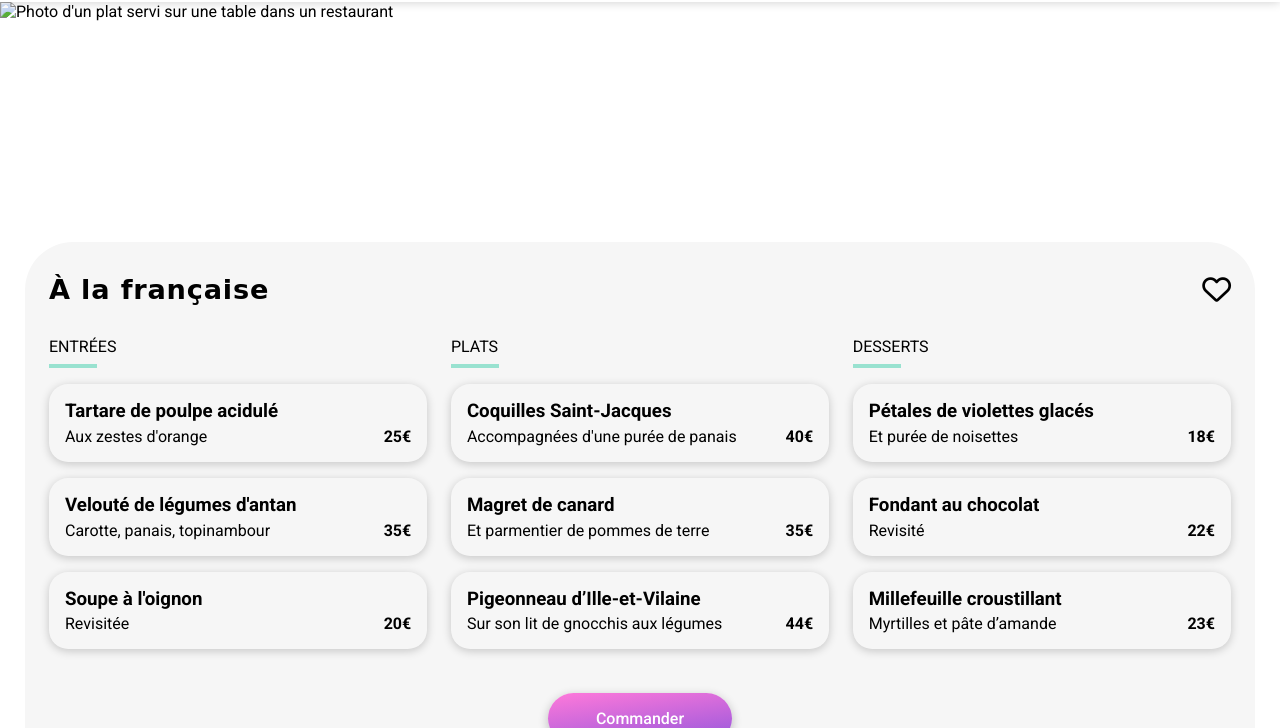
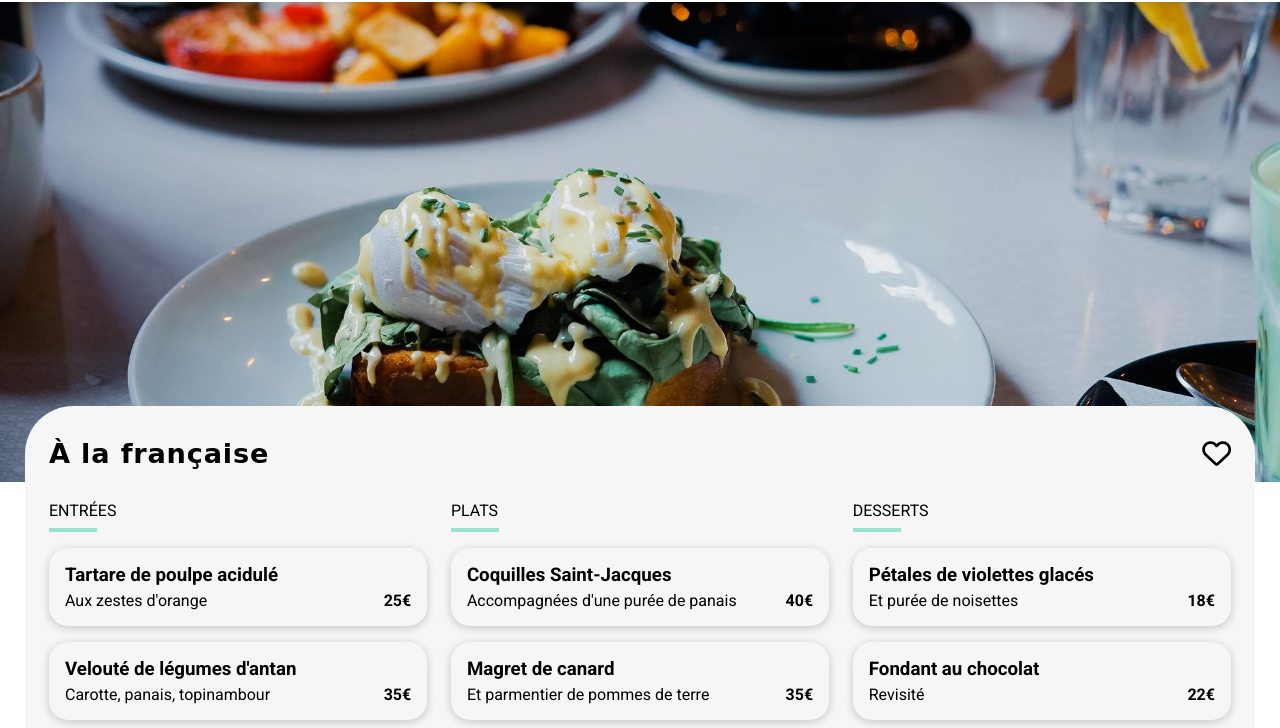
Before and after one commit to StephRob/StephaneRobert_3_16022021, a website: page a-la-française.html in a window 1280 px wide. Shown: the part 52-780 px from the top of the page. Drawn offline with Linux system fonts and the light colour scheme; a web font is replaced by a local one.

Commit message:
last images fix

```diff
--- a/a-la-française.html
+++ b/a-la-française.html
@@ -24,7 +24,7 @@
     <!-- BANNER -->
     <div class="banner">
       <p class="banner__img">
-        <img src="images/restaurants/toa-heftiba-DQKerTsQwi0-unsplash.jpg" title="À la française" alt="Photo d'un plat servi sur une table dans un restaurant">
+        <img src="images/large/toa-heftiba-DQKerTsQwi0-unsplash.jpg" title="À la française" alt="Photo d'un plat servi sur une table dans un restaurant">
       </p>
     </div>
 
```
Also changed, not shown: images/large/stil-u2Lp8tXIcjw-unsplash.jpg.
